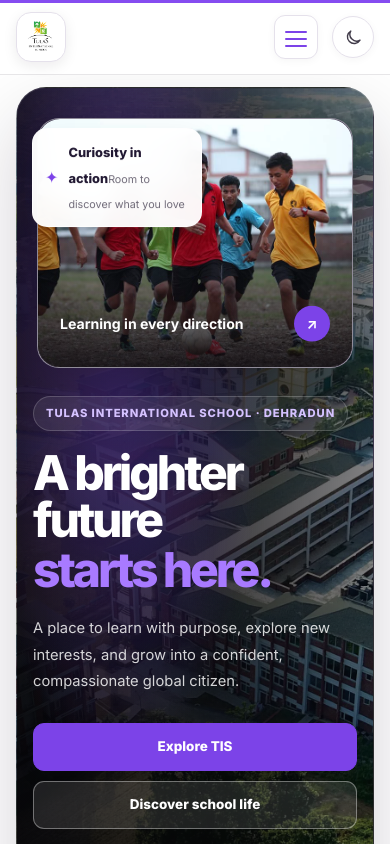
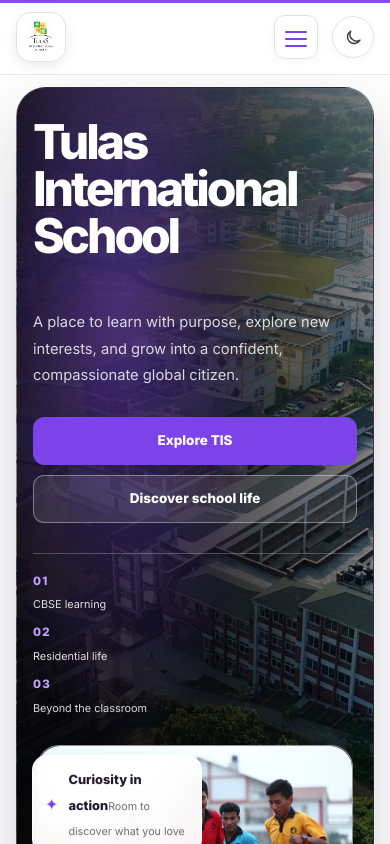
Before and after one commit to Kishore-83096/netpuppy, a Next.js app: page / in a window 390 px wide. Shown: the top 844 px of the page. Built offline with nearby package versions, Linux system fonts and the light colour scheme.

Commit message:
added school title in the hero section

```diff
--- a/app/globals.css
+++ b/app/globals.css
@@ -2065,10 +2065,6 @@
       58px
       clamp(20px, 5vw, 40px)
       74px;
-  }
-
-  .hero > :last-child {
-    order: -1;
   }
 
   .hero h1 {
@@ -2508,6 +2504,10 @@
       radial-gradient(ellipse at 28% 24%, rgba(124, 67, 232, 0.44), transparent 43%),
       linear-gradient(90deg, rgba(7, 6, 9, 0.94), rgba(7, 6, 9, 0.8) 55%, rgba(7, 6, 9, 0.5)),
       url("/school-campus.webp") center / cover;
+  }
+
+  .hero > :first-child {
+    grid-column: 1 / -1;
   }
 
   .hero-content {
@@ -3061,7 +3061,12 @@
     padding: clamp(36px, 5vw, 54px);
   }
 
+  .hero-content {
+    order: 1;
+  }
+
   .hero-visual {
+    order: 2;
     min-height: 410px;
   }
 
@@ -3087,11 +3092,12 @@
     padding: 30px 22px 34px;
   }
 
-  .hero > :last-child {
-    order: -1;
+  .hero-content {
+    order: initial;
   }
 
   .hero-visual {
+    order: initial;
     width: calc(100% - 8px);
     min-height: clamp(260px, 68vw, 410px);
     margin: 0 auto;
--- a/components/sections/Hero.tsx
+++ b/components/sections/Hero.tsx
@@ -7,19 +7,12 @@
 export default function Hero() {
   return (
     <section className="hero">
+      <Reveal>
+        <h1>Tulas International School</h1>
+      </Reveal>
+
       <div className="hero-content">
-        <Reveal>
-          <p className="hero-eyebrow">Tulas International School · Dehradun</p>
-        </Reveal>
-
         <Reveal delay={0.1}>
-          <h1>
-            A brighter future
-            <span>starts here.</span>
-          </h1>
-        </Reveal>
-
-        <Reveal delay={0.2}>
           <p className="hero-description">
             A place to learn with purpose, explore new interests, and grow into
             a confident, compassionate global citizen.
```
